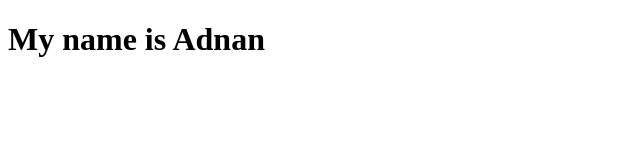
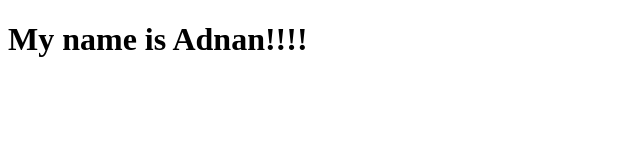
Before and after one commit to adnkdev/first-github-project, a plain HTML site: page index.html in a window 1280 px wide. Shown: the full height of the page, 0-640 px from the left. Drawn offline with Linux system fonts and the light colour scheme.

Commit message:
add exclamation marks

```diff
--- a/index.html
+++ b/index.html
@@ -8,7 +8,7 @@
 </head>
 
 <body>
-    <h1>My name is Adnan</h1>
+    <h1>My name is Adnan!!!!</h1>
 </body>
 
 </html>
```
